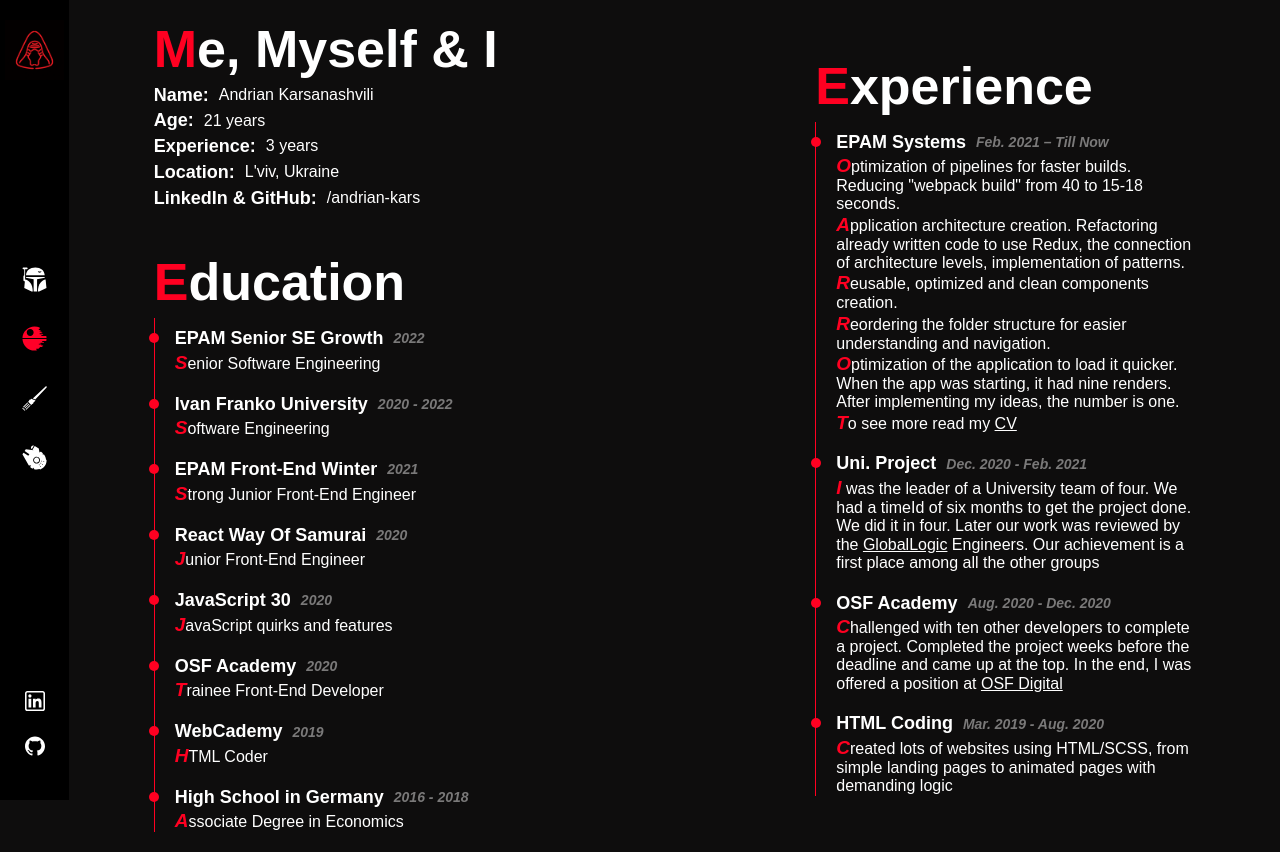
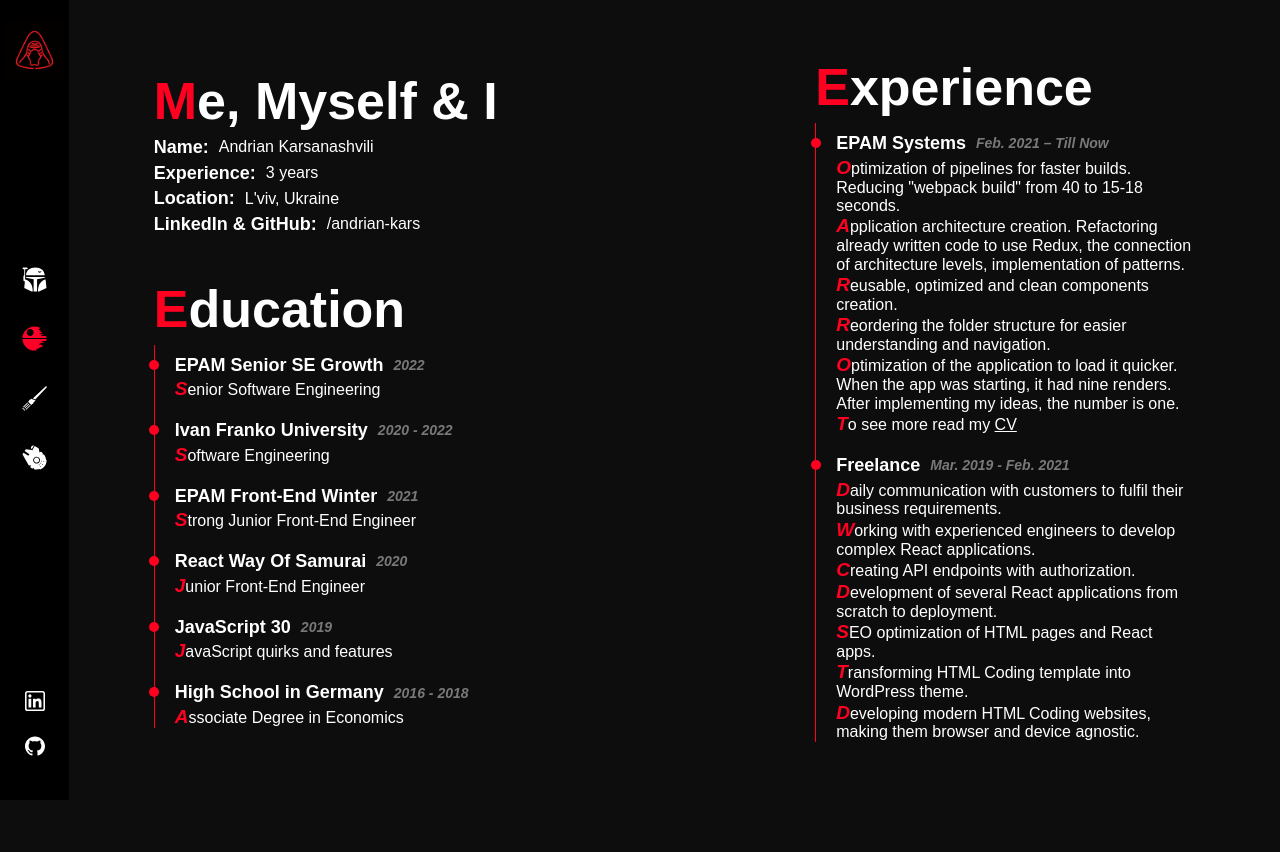
Before and after one commit to andrian-kars/personal, a React app: page /about in a window 1280 px wide. After the commit the page ends 800 px from the top, so only its background shows below. Built offline with nearby package versions, Linux system fonts and the light colour scheme.

Commit message:
:sparkles: 01-2023 cv update

```diff
--- a/src/components/pages/AboutPage/AboutPage.jsx
+++ b/src/components/pages/AboutPage/AboutPage.jsx
@@ -5,17 +5,16 @@ import { FormattedMessage, useIntl } from 'react-intl';
 const { aboutInfo, educationInfo, experienceInfo } = {
   aboutInfo: [
     { titleId: 'about.name', descriptionId: 'name', type: 'h1' },
-    { titleId: 'about.age', descriptionId: 'about.age.description' },
     { titleId: 'about.experience', descriptionId: 'about.experience.description' },
     { titleId: 'about.location', descriptionId: 'location' },
     { titleId: 'about.socials', descriptionId: 'about.socials.description' },
   ],
-  educationInfo: Array.from([1, 2, 3, 4, 5, 6, 7, 8], (n) => ({
+  educationInfo: Array.from([1, 2, 3, 4, 5, 6], (n) => ({
     titleId: `about.education.${n}`,
     timeId: `about.education.${n}.time`,
     descriptionId: `about.education.${n}.description`,
   })),
-  experienceInfo: Array.from([1, 2, 3, 4], (n) => ({
+  experienceInfo: Array.from([1, 2], (n) => ({
     titleId: `about.experience.${n}`,
     timeId: `about.experience.${n}.time`,
     descriptionId: `about.experience.${n}.description`,
--- a/src/i18n/en/about.js
+++ b/src/i18n/en/about.js
@@ -32,16 +32,10 @@ export const about = Object.freeze({
   'about.education.4.time': '2020',
   'about.education.5': 'JavaScript 30',
   'about.education.5.description': 'JavaScript quirks and features',
-  'about.education.5.time': '2020',
-  'about.education.6': 'OSF Academy',
-  'about.education.6.description': 'Trainee Front-End Developer',
-  'about.education.6.time': '2020',
-  'about.education.7': 'WebCademy',
-  'about.education.7.description': 'HTML Coder',
-  'about.education.7.time': '2019',
-  'about.education.8': 'High School in Germany',
-  'about.education.8.description': 'Associate Degree in Economics',
-  'about.education.8.time': '2016 - 2018',
+  'about.education.5.time': '2019',
+  'about.education.6': 'High School in Germany',
+  'about.education.6.description': 'Associate Degree in Economics',
+  'about.education.6.time': '2016 - 2018',
   // experienceInfo
   'about.experience.1': 'EPAM Systems',
   'about.experience.1.description':
@@ -49,20 +43,8 @@ export const about = Object.freeze({
   'about.experience.1.time': 'Feb. 2021 – Till Now',
   'about.experience.1.textToMakeLink': 'CV',
   'about.experience.1.url': cvDocument,
-  'about.experience.2': 'Uni. Project',
+  'about.experience.2': 'Freelance',
   'about.experience.2.description':
-    'I was the leader of a University team of four. We had a timeId of six months to get the project done. We did it in four. Later our work was reviewed by the GlobalLogic Engineers. Our achievement is a first place among all the other groups',
-  'about.experience.2.time': 'Dec. 2020 - Feb. 2021',
-  'about.experience.2.textToMakeLink': 'GlobalLogic',
-  'about.experience.2.url': 'https://www.globallogic.com/',
-  'about.experience.3': 'OSF Academy',
-  'about.experience.3.description':
-    'Challenged with ten other developers to complete a project. Completed the project weeks before the deadline and came up at the top. In the end, I was offered a position at OSF Digital',
-  'about.experience.3.time': 'Aug. 2020 - Dec. 2020',
-  'about.experience.3.textToMakeLink': 'OSF Digital',
-  'about.experience.3.url': 'https://osf.digital/',
-  'about.experience.4': 'HTML Coding',
-  'about.experience.4.description':
-    'Created lots of websites using HTML/SCSS, from simple landing pages to animated pages with demanding logic',
-  'about.experience.4.time': 'Mar. 2019 - Aug. 2020',
+    'Daily communication with customers to fulfil their business requirements. \n Working with experienced engineers to develop complex React applications. \n Creating API endpoints with authorization. \n Development of several React applications from scratch to deployment. \n SEO optimization of HTML pages and React apps. \n Transforming HTML Coding template into WordPress theme. \n Developing modern HTML Coding websites, making them browser and device agnostic. \n',
+  'about.experience.2.time': 'Mar. 2019 - Feb. 2021',
 });
```
Also changed, not shown: 1 other file (tests, documents, lock files or other folders).
